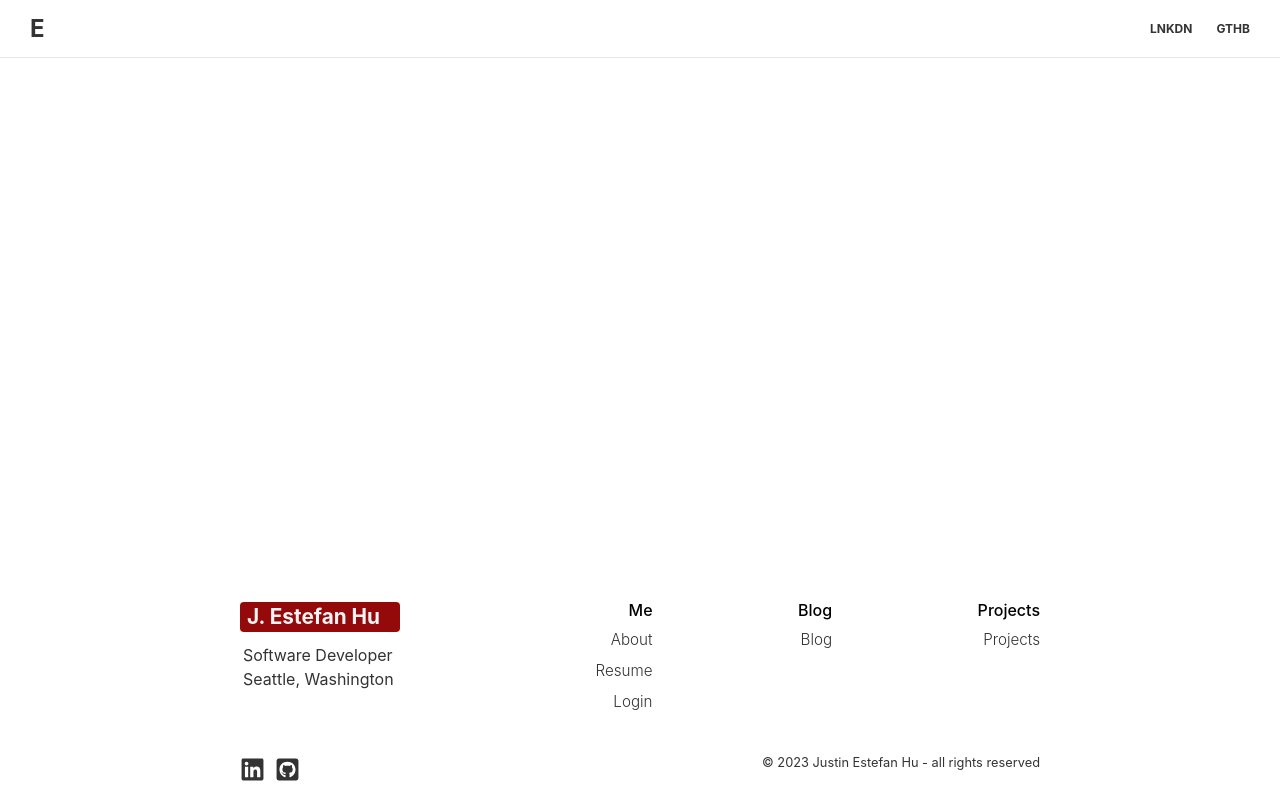
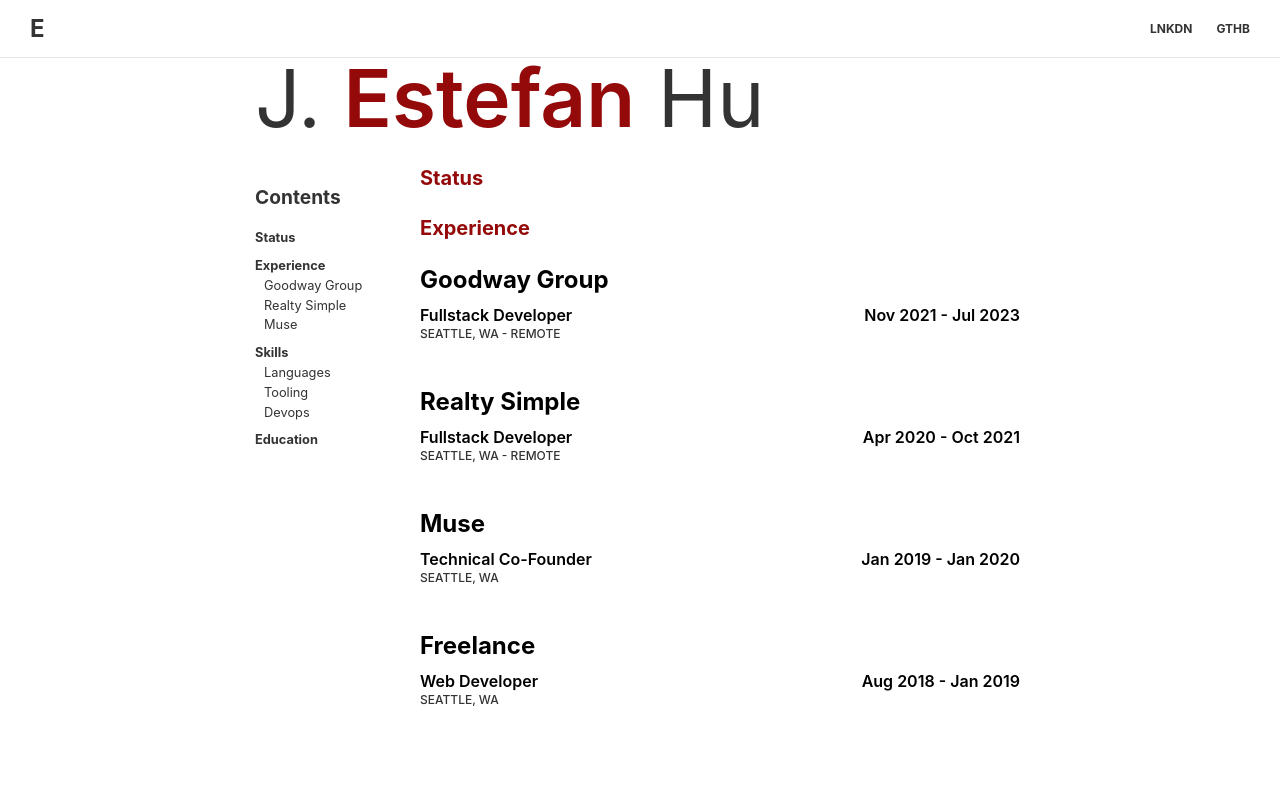
Before and after one commit to EstefanHu/portfolio, a Next.js app: page /rsm in a window 1280 px wide. Shown: the top 800 px of the page. Built offline with nearby package versions, Linux system fonts and the light colour scheme.

Commit message:
added experience layout

```diff
--- /dev/null
+++ b/src/app/(landing)/rsm/experience.ts
@@ -0,0 +1,38 @@
+export default [
+    {
+        name: 'goodway group',
+        title: 'fullstack developer',
+        location: 'seattle, wa - remote',
+        startDate: 'nov 2021',
+        endDate: 'jul 2023',
+        headliner: '',
+        achievements: []
+    },
+    {
+        name: 'realty simple',
+        title: 'fullstack developer',
+        location: 'seattle, wa - remote',
+        startDate: 'apr 2020',
+        endDate: 'oct 2021',
+        headliner: '',
+        achievements: []
+    },
+    {
+        name: 'muse',
+        title: 'technical co-founder',
+        location: 'seattle, wa',
+        startDate: 'jan 2019',
+        endDate: 'jan 2020',
+        headliner: '',
+        achievements: []
+    },
+    {
+        name: 'freelance',
+        title: 'web developer',
+        location: 'seattle, wa',
+        startDate: 'aug 2018',
+        endDate: 'jan 2019',
+        headliner: '',
+        achievements: []
+    }
+]
--- a/src/app/(landing)/rsm/page.tsx
+++ b/src/app/(landing)/rsm/page.tsx
@@ -1,3 +1,91 @@
+import Link from 'next/link';
+import experience from './experience';
+import styles from './resume.module.scss';
+
+const NAV_LINKS = [
+  {
+    primary: 'status',
+  },
+  {
+    primary: 'experience',
+    links: ['goodway group', 'realty simple', 'muse'],
+  },
+  {
+    primary: 'skills',
+    links: ['languages', 'tooling', 'devops'],
+  },
+  {
+    primary: 'education',
+  },
+];
+
 export default function Resume() {
-  return <h1>Resume</h1>;
+  return (
+    <div className={styles.main}>
+      <div className={styles.header}>
+        <h1>
+          j. <span>estefan</span> hu
+        </h1>
+      </div>
+
+      <div className={styles.resumeWrapper}>
+        <nav>
+          <h2>Contents</h2>
+
+          {NAV_LINKS.map(({ primary, links = [] }) => (
+            <div className={styles.section} key={primary}>
+              <Link href={`#${primary}`}>{primary}</Link>
+
+              {links.length > 0 ? (
+                <div className={styles.subLinks}>
+                  {links.map((link) => (
+                    <Link key={link} href={`#${link}`}>
+                      {link}
+                    </Link>
+                  ))}
+                </div>
+              ) : null}
+            </div>
+          ))}
+        </nav>
+
+        <div className={styles.resume}>
+          <section id='status'>
+            <h3>status</h3>
+
+            <p></p>
+          </section>
+
+          <section id='experience'>
+            <h3>experience</h3>
+
+            {experience.map(({ name, title, location, startDate, endDate, headliner, achievements }) => (
+              <div key={name} id={`${name}`}>
+                <h4>{name}</h4>
+
+                <div className={styles.info}>
+                  <span>
+                    <h5>{title}</h5>
+                    <p>{location}</p>
+                  </span>
+
+                  <h5>{startDate} - {endDate}</h5>
+                </div>
+
+                <p className={styles.headliner}>{headliner}</p>
+
+                <ul>
+                  {achievements.map((a) => <li>{a}</li>)}
+                </ul>
+              </div>
+            ))}
+          </section>
+
+          <section id='skills'></section>
+
+          <section id='education'></section>
+        </div>
+      </div>
+    </div>
+  );
 }
--- /dev/null
+++ b/src/app/(landing)/rsm/resume.module.scss
@@ -0,0 +1,127 @@
+.main {
+    display: flex;
+    flex-direction: column;
+    margin: 0 auto;
+    width: 100%;
+    max-width: 800px;
+    padding: var(--headerHeight) 15px 30px;
+
+    h1 {
+        text-transform: capitalize;
+        font-size: 5rem;
+
+        span {
+            color: var(--accent);
+            font-weight: 600;
+        }
+    }
+
+    .resumeWrapper {
+        display: flex;
+        padding-top: 20px;
+
+        nav {
+            position: sticky;
+            top: 0;
+            display: flex;
+            flex-direction: column;
+            width: 160px;
+            padding: 30px 0 0;
+
+            h2 {
+                margin-bottom: 25px;
+                font-weight: bold;
+                font-size: 1.2rem;
+            }
+
+            .section {
+                margin-bottom: 8px;
+                font-size: 0.8rem;
+                display: flex;
+                flex-direction: column;
+
+                &>a {
+                    font-weight: bold;
+                }
+
+                a {
+                    text-transform: capitalize;
+                    margin-bottom: 7px;
+                    transition: color 0.15s;
+
+                    &:hover {
+                        text-decoration: underline;
+                        color: var(--accent);
+                    }
+                }
+
+                .subLinks {
+                    display: flex;
+                    flex-direction: column;
+                    padding-left: 9px;
+                }
+            }
+        }
+
+        .resume {
+            flex-grow: 1;
+            padding: 10px 5px 30px;
+            display: flex;
+            flex-direction: column;
+
+            section {
+                width: 100%;
+                display: flex;
+                flex-direction: column;
+
+                h3 {
+                    font-size: 1.25rem;
+                    font-weight: bold;
+                    text-transform: capitalize;
+                    margin-bottom: 30px;
+                    color: var(--accent);
+                }
+
+
+                &>div {
+                    display: flex;
+                    flex-direction: column;
+                    margin-bottom: 50px;
+
+                    h4 {
+                        text-transform: capitalize;
+                        font-weight: bold;
+                        font-size: 1.5rem;
+                        margin-bottom: 15px;
+                    }
+
+                    .info {
+                        width: 100%;
+                        display: flex;
+                        flex-direction: row;
+                        justify-content: space-between;
+
+                        span {
+                            display: flex;
+                            flex-direction: column;
+
+                            p {
+                                text-transform: uppercase;
+                                font-size: 0.75rem;
+                                font-weight: 500;
+                            }
+                        }
+
+                        h5 {
+                            text-transform: capitalize;
+                            font-size: 1rem;
+                            font-weight: 600;
+                            margin-bottom: 5px;
+                        }
+                    }
+                }
+            }
+
+        }
+    }
+}
--- a/src/app/globals.css
+++ b/src/app/globals.css
@@ -74,6 +74,10 @@
   visibility: hidden;
 }
 
+.bold {
+  font-weight: bold;
+}
+
 @media (prefers-color-scheme: dark) {
   html {
     color-scheme: dark;
```
